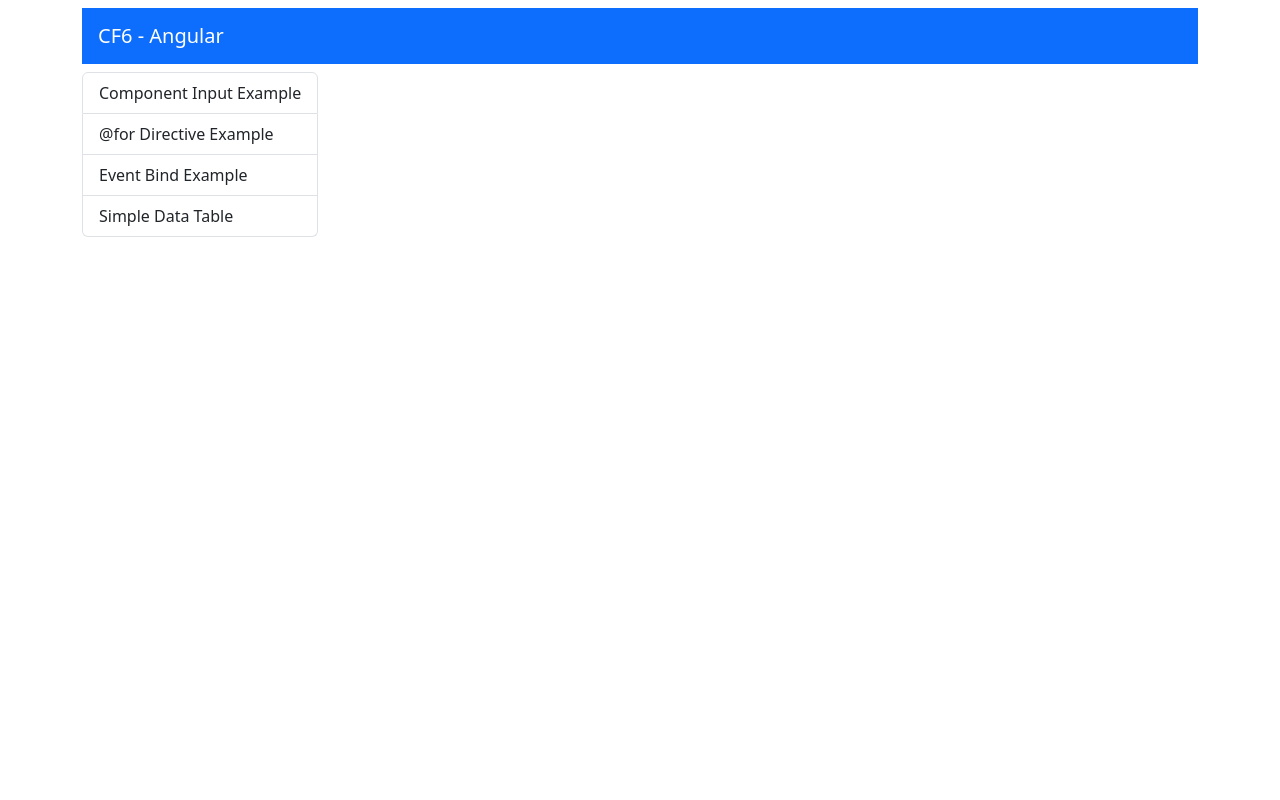
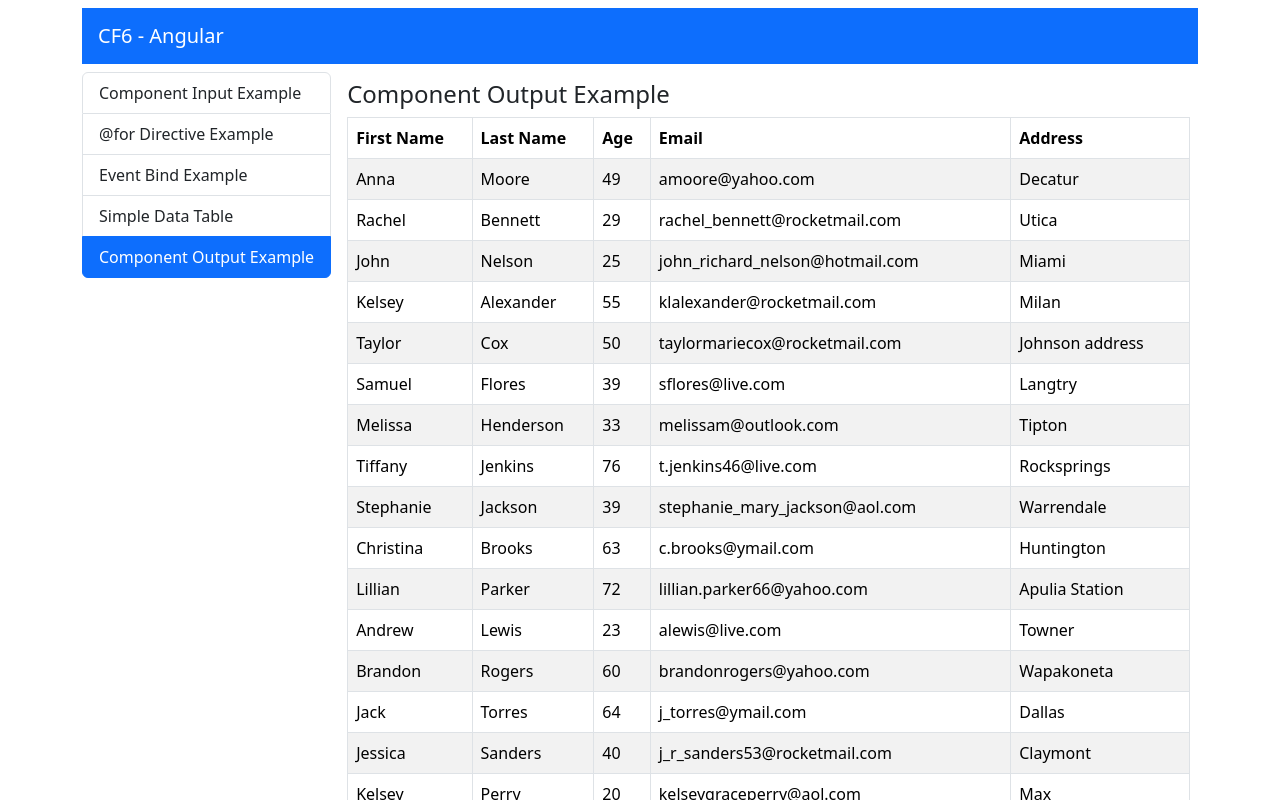
Before and after one commit to mkoutra/angular-basics, an Angular app in the folder example-3/: page /component-output-example in a window 1280 px wide. Before the commit this address led to /. Shown: the top 800 px of the page. Built offline with nearby package versions, Linux system fonts and the light colour scheme.

Commit message:
Sorting table, Component Output Example

```diff
--- a/example-3/package.json
+++ b/example-3/package.json
@@ -19,6 +19,7 @@
     "@angular/platform-browser-dynamic": "^18.2.0",
     "@angular/router": "^18.2.0",
     "bootstrap": "^5.3.3",
+    "lodash-es": "^4.17.21",
     "rxjs": "~7.8.0",
     "tslib": "^2.3.0",
     "zone.js": "~0.14.10"
@@ -28,6 +29,7 @@
     "@angular/cli": "^18.2.8",
     "@angular/compiler-cli": "^18.2.0",
     "@types/jasmine": "~5.1.0",
+    "@types/lodash-es": "^4.17.12",
     "jasmine-core": "~5.2.0",
     "karma": "~6.4.0",
     "karma-chrome-launcher": "~3.2.0",
--- a/example-3/src/app/app.routes.ts
+++ b/example-3/src/app/app.routes.ts
@@ -5,6 +5,7 @@
 import { EventBindExampleComponent } from './components/event-bind-example/event-bind-example.component';
 import { WelcomeComponent } from './components/welcome/welcome.component';
 import { SimpleDatatableComponent } from './components/simple-datatable/simple-datatable.component';
+import { ComponentOutputExampleComponent } from './components/component-output-example/component-output-example.component';
 
 export const routes: Routes = [
     // when /component-input-example is encountered open the component 'ComponentInputExampleComponent'
@@ -13,5 +14,6 @@
     { path:'event-bind-example', component: EventBindExampleComponent },
     { path:'welcome', component: WelcomeComponent },
     { path:'', redirectTo: '/welcome', pathMatch: 'full' },   // localhost:4200 then redirect to /welcome, path should match 100%
-    { path: 'simple-data-table', component: SimpleDatatableComponent}
+    { path: 'simple-data-table', component: SimpleDatatableComponent},
+    { path: 'component-output-example', component: ComponentOutputExampleComponent}
 ];
--- /dev/null
+++ b/example-3/src/app/components/component-output-example/component-output-example.component.html
@@ -0,0 +1,2 @@
+<h4>Component Output Example</h4>
+<app-simple-datatable (personClicked)="showPersonClicked($event)"></app-simple-datatable>
--- /dev/null
+++ b/example-3/src/app/components/component-output-example/component-output-example.component.ts
@@ -0,0 +1,29 @@
+import { Component } from '@angular/core';
+
+import { SimpleDatatableComponent } from '../simple-datatable/simple-datatable.component';
+import { EPerson } from '../../shared/interfaces/person';
+
+@Component({
+  selector: 'app-component-output-example',
+  standalone: true,
+  imports: [SimpleDatatableComponent],  // We use this component inside html
+  templateUrl: './component-output-example.component.html',
+  styleUrl: './component-output-example.component.css'
+})
+export class ComponentOutputExampleComponent {
+  showPersonClicked(person: EPerson) {
+    alert(this.personTemplate(person));
+  }
+
+  personTemplate(person: EPerson) {
+    return `
+    Person Details
+
+    First Name: ${person.givenName}
+    Last Name: ${person.surName}
+    Age: ${person.age}
+    Email: ${person.email}
+    Address: ${person.address}
+    `
+  }
+}
--- a/example-3/src/app/components/list-group-menu/list-group-menu.component.ts
+++ b/example-3/src/app/components/list-group-menu/list-group-menu.component.ts
@@ -16,6 +16,7 @@
     {text: "Component Input Example", routerLink: "component-input-example"}, // routerLink value is the same as the path declared in app.routes.ts
     {text: "@for Directive Example", routerLink: "for-directive-example"},
     {text: "Event Bind Example", routerLink: "event-bind-example"},
-    {text: "Simple Data Table", routerLink: "simple-data-table"}
+    {text: "Simple Data Table", routerLink: "simple-data-table"},
+    {text: "Component Output Example", routerLink: "component-output-example"}
   ]
 }
--- a/example-3/src/app/components/simple-datatable/simple-datatable.component.html
+++ b/example-3/src/app/components/simple-datatable/simple-datatable.component.html
@@ -1,17 +1,17 @@
 <table class="table table-bordered table-striped">
     <thead>
         <tr>
-            <th>First Name</th>
-            <th>Last Name</th>
-            <th>Age</th>
-            <th>Email</th>
-            <th>Address</th>
+            <th role="button" (click)="sortData('givenName')">First Name <span [innerHTML]="sortSign('givenName')"></span></th>
+            <th role="button" (click)="sortData('surName')">Last Name <span [innerHTML]="sortSign('surName')"></span></th>
+            <th role="button" (click)="sortData('age')">Age <span [innerHTML]="sortSign('age')"></span></th>
+            <th role="button" (click)="sortData('email')">Email <span [innerHTML]="sortSign('email')"></span></th>
+            <th role="button" (click)="sortData('address')">Address <span [innerHTML]="sortSign('address')"></span></th>
         </tr>
     </thead>
 
     <tbody>
         @for (row of manyPerson; track row) {
-            <tr class="align-middle">
+            <tr class="align-middle" (dblclick)="onPersonClick(row)">
                 <td>{{row.givenName}}</td>
                 <td>{{row.surName}}</td>
                 <td>{{row.age}}</td>
--- a/example-3/src/app/components/simple-datatable/simple-datatable.component.ts
+++ b/example-3/src/app/components/simple-datatable/simple-datatable.component.ts
@@ -1,7 +1,9 @@
-import { Component } from '@angular/core';
+import { Component, EventEmitter, Output } from '@angular/core';
 
 import { EPerson } from '../../shared/interfaces/person';
 import { ManyPerson } from '../../shared/interfaces/person';
+
+import { sortBy } from 'lodash-es';
 
 @Component({
   selector: 'app-simple-datatable',
@@ -11,5 +13,44 @@
   styleUrl: './simple-datatable.component.css'
 })
 export class SimpleDatatableComponent {
+  // When someone clicks create a new event
+  @Output() personClicked = new EventEmitter<EPerson>();
   manyPerson = ManyPerson;
+
+  sortOrder: EPerson = {
+    givenName: 'none',
+    surName: 'none',
+    age: 'none',
+    email: 'none',
+    address: 'none'
+  }
+
+  // A function that returns nothing (void)
+  // keyof is needed because sortKey must be guaranteed that is one of givenName, surName, age, email, address
+  sortData(sortKey: keyof EPerson): void {
+    if (this.sortOrder[sortKey] === 'asc') {
+      this.sortOrder[sortKey] = 'desc'
+      this.manyPerson = sortBy(this.manyPerson, sortKey).reverse()  // Default is ascending
+    } else {
+      this.sortOrder[sortKey] = 'asc'
+      this.manyPerson = sortBy(this.manyPerson, sortKey);
+    }
+  }
+
+  sortSign(sortKey: keyof EPerson):string {
+    if (this.sortOrder[sortKey] === 'asc') {
+      return '&uarr;';
+    } else if (this.sortOrder[sortKey] === 'desc') {
+      return '&darr;';
+    } else {
+      return '';
+    }
+  }
+
+  onPersonClick(person: EPerson) {
+    console.log(person);
+    // send the person to someone that presses on you
+    this.personClicked.emit(person);
+  }
+
 }
```
Also changed, not shown: example-3/src/app/components/component-output-example/component-output-example.component.css (added), 1 other file (tests, documents, lock files or other folders).
